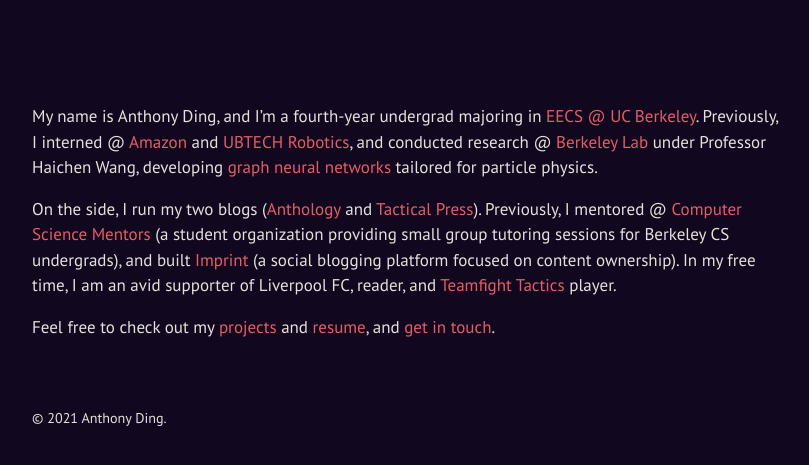
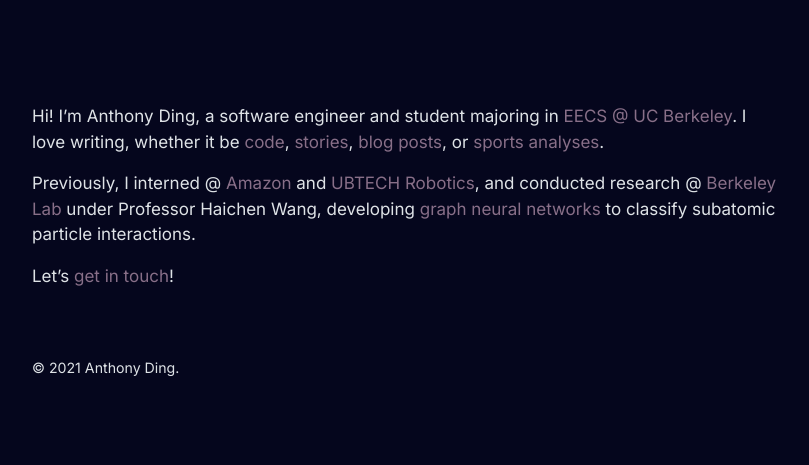
Before and after one commit to dinganthony/virtual-home-base, a Jekyll site: the page built from index.md, in a window 1280 px wide. Shown: the top 465 px of the page, without its empty margins (232-1041 px from the left). Built offline with Jekyll 4.4.1, drawn with Linux system fonts in a browser that asks for light colours.

Commit message:
removed fluff and changed font

```diff
--- a/Gemfile
+++ b/Gemfile
@@ -4,3 +4,5 @@ gem "jekyll"
 gem "jekyll-gist"
 gem "jekyll-paginate"
 gem "jekyll-seo-tag"
+
+gem "webrick", "~> 1.7"
--- a/_config.yml
+++ b/_config.yml
@@ -1,7 +1,7 @@
 # Setup
 title: Anthony Ding
 tagline: anthony ding
-blogname: anfield away from home
+blogname: anthony ding
 url: https://anthonydi.ng
 paginate: 1
 paginate_path: "/blog/page:num/"
--- a/_includes/head.html
+++ b/_includes/head.html
@@ -12,7 +12,7 @@
 
   <link rel="preconnect" href="https://fonts.googleapis.com">
   <link rel="preconnect" href="https://fonts.gstatic.com" crossorigin>
-  <link href="https://fonts.googleapis.com/css2?family=PT+Sans&display=swap" rel="stylesheet">
+  <link href="https://fonts.googleapis.com/css2?family=Inter&display=swap" rel="stylesheet">
   <link rel="stylesheet" href="{{ 'styles.css' | relative_url }}">
   <link rel="apple-touch-icon-precomposed" sizes="144x144" href="{{ '/assets/apple-touch-icon.png' | relative_url }}">
   <link rel="shortcut icon" href="{{ '/assets/favicon.ico' | relative_url }}">
--- a/_layouts/default.html
+++ b/_layouts/default.html
@@ -11,7 +11,7 @@
           <!-- <a href="{{ site.baseurl }}/"><img class="profile" src="{{ site.baseurl }}/assets/profile.png"></img></a> -->
           {% if page.title != "Home" %}
             <div class="subtitle">
-              <small class="slash">/</small>
+              <!-- <small class="slash">/</small> -->
             {% if page.layout == "post" or page.title == "Blog" or page.title == "Archive" %}
               <small>{{ site.blogname }}</small>
             {% elsif page.title == "About" %}
--- a/_sass/_variables.scss
+++ b/_sass/_variables.scss
@@ -46,7 +46,7 @@
   --blue-400: #4dabf7;
   --yellow-100: #fff3bf;
 
-  --body-font: "PT Sans", -apple-system, BlinkMacSystemFont, "Segoe UI", Roboto, "Helvetica Neue", Arial, "Noto Sans", sans-serif, "Apple Color Emoji", "Segoe UI Emoji", "Segoe UI Symbol", "Noto Color Emoji";
+  --body-font: "Inter", -apple-system, BlinkMacSystemFont, "Segoe UI", Roboto, "Helvetica Neue", Arial, "Noto Sans", sans-serif, "Apple Color Emoji", "Segoe UI Emoji", "Segoe UI Symbol", "Noto Color Emoji";
   --body-font-size: 17px;
   --body-line-height: 1.5;
   --body-color: var(--gray-700);
--- a/index.md
+++ b/index.md
@@ -3,8 +3,8 @@ layout: page
 title: Home
 ---
 
-My name is Anthony Ding, and I'm a fourth-year undergrad majoring in [EECS @ UC Berkeley](https://eecs.berkeley.edu). Previously, I interned @ [Amazon](https://amazon.com) and [UBTECH Robotics](https://ubtrobot.com/), and conducted research @ [Berkeley Lab](https://lbl.gov) under Professor Haichen Wang, developing [graph neural networks](https://github.com/xju/root_gnn) tailored for particle physics.
+Hi! I'm Anthony Ding, a software engineer and student majoring in [EECS @ UC Berkeley](https://eecs.berkeley.edu). I love writing, whether it be [code](projects), [stories](https://nanowrimo.org/participants/anthonyding), [blog posts](https://anthony.imprint.to), or [sports analyses](tactical-press).
 
-On the side, I run my two blogs ([Anthology](https://anthony.imprint.to) and [Tactical Press](tactical-press)). Previously, I mentored @ [Computer Science Mentors](https://csm.berkeley.edu) (a student organization providing small group tutoring sessions for Berkeley CS undergrads), and built [Imprint](https://imprint.to) (a social blogging platform focused on content ownership). In my free time, I am an avid supporter of Liverpool FC, reader, and [Teamfight Tactics](https://lolchess.gg/profile/na/lumiant) player.
+Previously, I interned @ [Amazon](https://amazon.com) and [UBTECH Robotics](https://ubtrobot.com/), and conducted research @ [Berkeley Lab](https://lbl.gov) under Professor Haichen Wang, developing [graph neural networks](https://github.com/xju/root_gnn) to classify subatomic particle interactions.
 
-Feel free to check out my [projects](projects) and [resume]({{site.baseurl}}/assets/Anthony_Ding.pdf), and [get in touch](contact).
+Let's [get in touch](contact)!
--- a/theme.js
+++ b/theme.js
@@ -9,15 +9,15 @@ pickTheme = (hour) => {
     if (hour >= 2 && hour < 6) {
         return 'dark';
     } else if (hour >= 6 && hour < 10) {
-        return 'sunrise';
+        return 'light';
     } else if (hour >= 10 && hour < 14) {
-        return 'day';
+        return 'light';
     } else if (hour >= 14 && hour < 18) {
         return 'light';
     } else if (hour >= 18 && hour < 22) {
-        return 'sunset';
+        return 'dark';
     } else {
-        return 'night';
+        return 'dark';
     }
 }
 
```
Also changed, not shown: Gemfile.lock, _drafts/atom.xml (renamed from atom.xml), _drafts/themes.html (renamed from themes.html).
